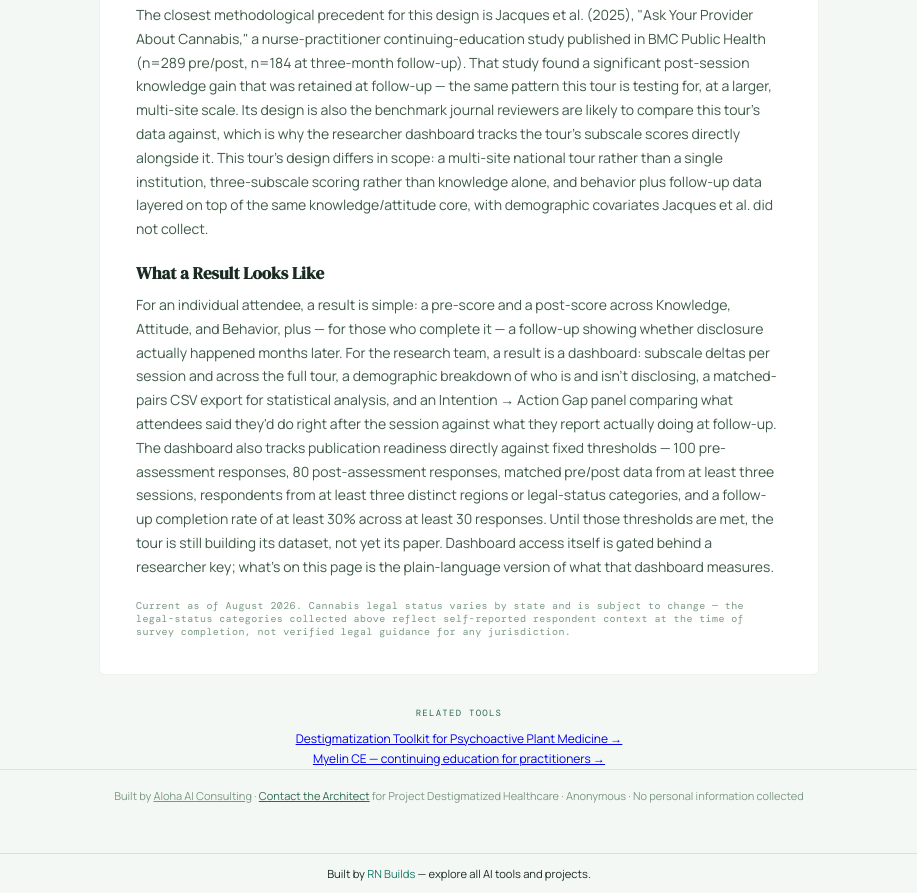
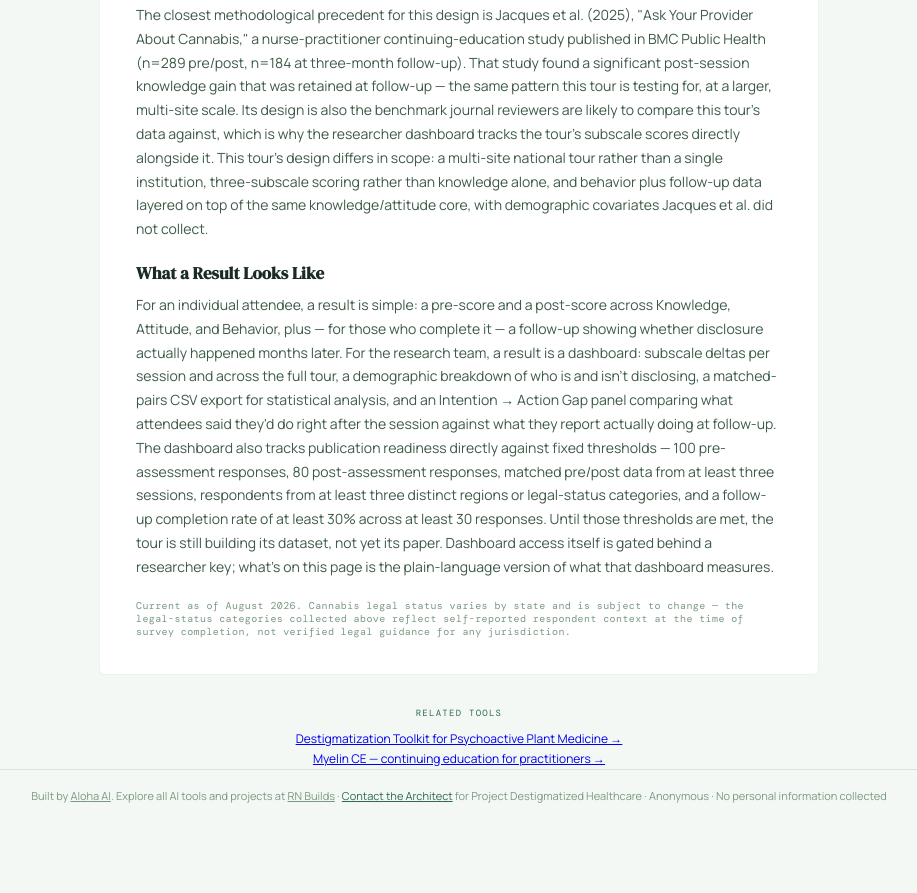
Before and after one commit to rn-collins/dru-assessment, a plain HTML site: page index.html in a window 1280 px wide. Shown: the part 2125-3018 px from the top of the page, without its empty margins (181-1098 px from the left). After the commit the page ends 2946 px from the top, so only its background shows below. Drawn offline with nearby package versions, Linux system fonts and the light colour scheme; a script that the page names is missing.

Commit message:
chore: portfolio hygiene (Aloha AI footer, copyright entity, contact form, build standards)

```diff
--- a/index.html
+++ b/index.html
@@ -520,7 +520,7 @@ header{background:var(--white);border-bottom:1px solid var(--border);padding:16p
   </p>
 </div>
 <div class="attribution">
-  Built by <button type="button" onclick="document.getElementById('ca-modal').style.display='flex'" style="background:none;border:none;padding:0;font:inherit;color:inherit;text-decoration:underline;cursor:pointer">Aloha AI Consulting</button> · <button type="button" onclick="document.getElementById('ca-modal').style.display='flex'" style="background:none;border:none;padding:0;font:inherit;color:var(--green);text-decoration:underline;cursor:pointer">Contact the Architect</button> for Project Destigmatized Healthcare · Anonymous · No personal information collected
+  Built by <a href="https://aloha-ai-consulting.vercel.app" target="_blank" rel="noopener" style="color:inherit;text-decoration:underline">Aloha AI</a>. Explore all AI tools and projects at <a href="https://rn-portfolio-khaki.vercel.app" target="_blank" rel="noopener" style="color:inherit;text-decoration:underline">RN Builds</a> · <button type="button" onclick="document.getElementById('ca-modal').style.display='flex'" style="background:none;border:none;padding:0;font:inherit;color:var(--green);text-decoration:underline;cursor:pointer">Contact the Architect</button> for Project Destigmatized Healthcare · Anonymous · No personal information collected
 </div>
 
 <script>
@@ -1360,9 +1360,5 @@ document.getElementById('ca-send').onclick=function(){
 };
 </script>
 
-<div style="text-align:center;padding:.75rem 1rem;font-size:.7rem;border-top:1px solid rgba(0,0,0,.1);margin-top:2rem">
-  Built by <a href="https://rn-portfolio-khaki.vercel.app" target="_blank" rel="noopener"
-  style="color:#1B7A68;text-decoration:none">RN Builds</a> — explore all AI tools and projects.
-</div>
 </body>
 </html>
```
Also changed, not shown: vercel.json.
